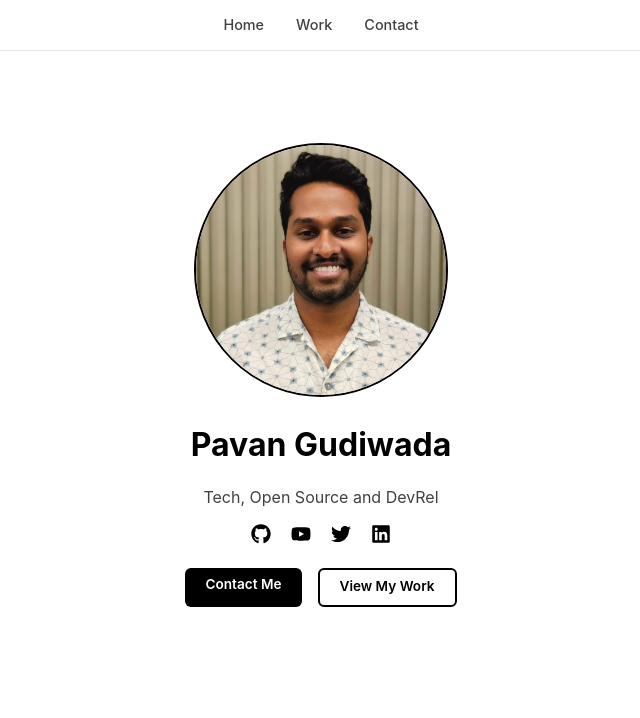
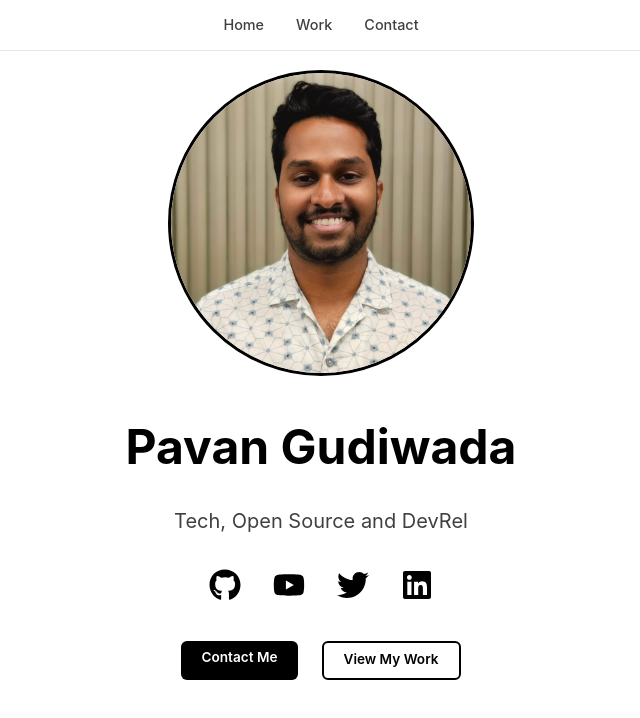
Before and after one commit to pavangudiwada/personal-website, a Next.js app: page / in a window 1280 px wide. Shown: the top 718 px of the page, without its empty margins (319-959 px from the left). Built offline with nearby package versions, Linux system fonts and the light colour scheme.

Commit message:
Updated homepage

```diff
--- a/src/app/globals.css
+++ b/src/app/globals.css
@@ -85,19 +85,18 @@ body {
 
 .profile-section {
   text-align: center;
-  max-width: 600px;
+  max-width: 800px;
   padding: 0 1rem;
   margin-top: -50px;
-  /* Offset to account for navbar and center content */
 }
 
 .profile-image-container {
-  margin: 0 auto 1rem;
-  width: 250px;
-  height: 250px;
+  margin: 0 auto 2rem;
+  width: 300px;
+  height: 300px;
   border-radius: 50%;
   overflow: hidden;
-  border: 2px solid var(--primary-color);
+  border: 3px solid var(--primary-color);
 }
 
 .profile-image {
@@ -107,18 +106,18 @@ body {
 }
 
 .home-title {
-  font-size: 2rem;
+  font-size: 3rem;
   font-weight: 700;
-  margin-bottom: 0.5rem;
+  margin-bottom: 1rem;
   color: var(--primary-color);
 }
 
 .home-subtitle {
-  font-size: 1rem;
+  font-size: 1.25rem;
   color: var(--gray-700);
-  margin-bottom: 0.5rem;
-  line-height: 1.4;
-  max-width: 500px;
+  margin-bottom: 1rem;
+  line-height: 1.6;
+  max-width: 600px;
   margin-left: auto;
   margin-right: auto;
 }
@@ -126,20 +125,25 @@ body {
 .social-links {
   display: flex;
   justify-content: center;
-  gap: 1.25rem;
-  margin: 1rem 0;
+  gap: 2rem;
+  margin: 2rem 0;
 }
 
 .social-icon {
-  font-size: 1.25rem;
+  font-size: 2rem;
   color: var(--primary-color);
+  transition: transform 0.2s ease;
+}
+
+.social-icon:hover {
+  transform: scale(1.1);
 }
 
 .action-buttons {
   display: flex;
   justify-content: center;
-  gap: 1rem;
-  margin-top: 1rem;
+  gap: 1.5rem;
+  margin-top: 2rem;
 }
 
 .primary-button,
```
